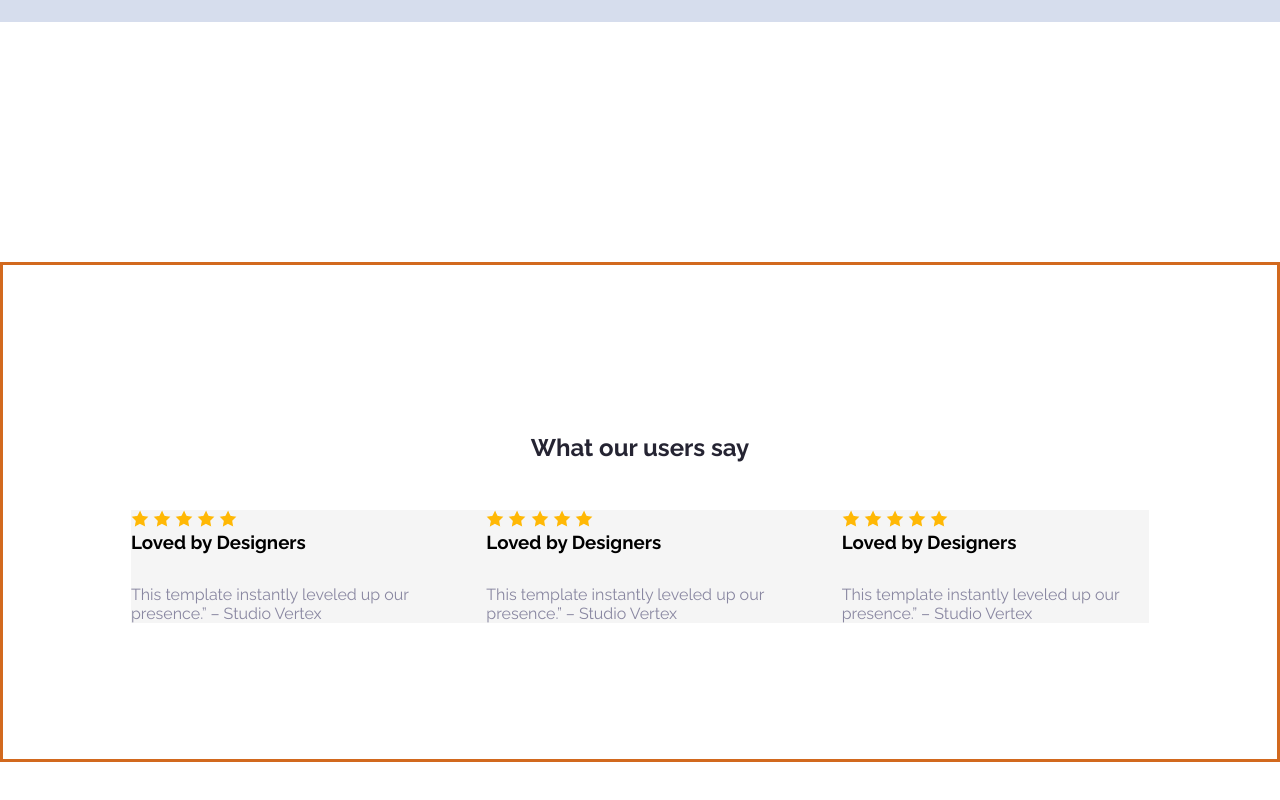
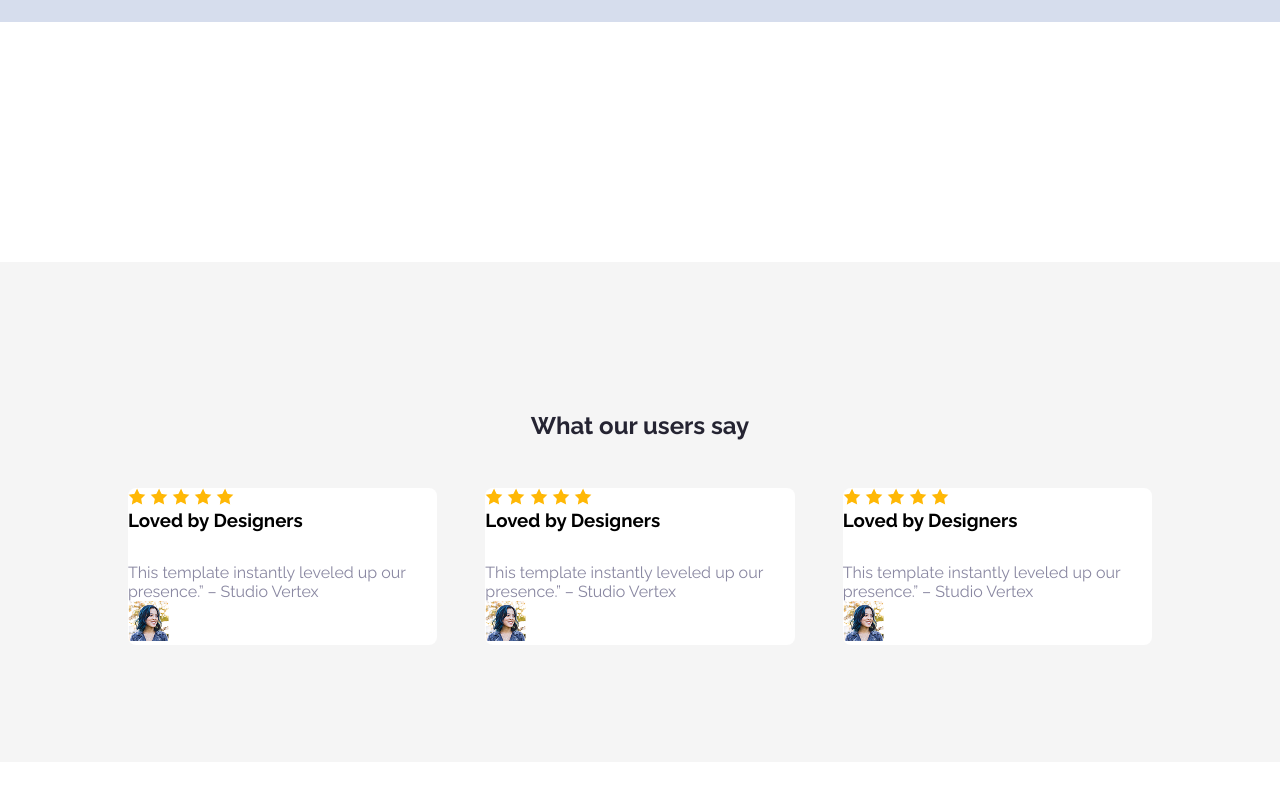
Before and after one commit to withshafiul/M-practice-protfolio-repo, a plain HTML site: page index.html in a window 1280 px wide. Shown: the part 1972-2772 px from the top of the page. Drawn offline with Linux system fonts and the light colour scheme.

Commit message:
all process complate

```diff
--- a/index.html
+++ b/index.html
@@ -63,7 +63,7 @@
 
             <div class="div_mainpreent">
 
-            <div>
+            <div class="div_one">
                 <img src="./Assets/icon-star.png" alt="">
                 <img src="./Assets/icon-star.png" alt="">
                 <img src="./Assets/icon-star.png" alt="">
@@ -72,23 +72,26 @@
                 <h3>Loved by Designers</h3>
                 <p>This template instantly leveled up our presence.” – Studio Vertex</p>
 
+                <img src="./Assets/avatar.png" alt="">
             </div>
 
-            <div ><img src="./Assets/icon-star.png" alt="">
+            <div  class="div_two"><img src="./Assets/icon-star.png" alt="">
                 <img src="./Assets/icon-star.png" alt="">
                 <img src="./Assets/icon-star.png" alt="">
                 <img src="./Assets/icon-star.png" alt="">
                 <img src="./Assets/icon-star.png" alt="">
                 <h3>Loved by Designers</h3>
-                <p>This template instantly leveled up our presence.” – Studio Vertex</p></div>
+                <p>This template instantly leveled up our presence.” – Studio Vertex</p>
+                <img src="./Assets/avatar.png" alt="">
+            </div>
 
-            <div><img src="./Assets/icon-star.png "  alt="">
+            <div  class="div_three"><img src="./Assets/icon-star.png "  alt="">
               <img src="./Assets/icon-star.png "  alt="">
               <img src="./Assets/icon-star.png "  alt="">
               <img src="./Assets/icon-star.png "  alt="">
               <img src="./Assets/icon-star.png "  alt="">
                 <h3>Loved by Designers</h3>
-                <p>This template instantly leveled up our presence.” – Studio Vertex</p></div>
+                <p>This template instantly leveled up our presence.” – Studio Vertex</p><img src="./Assets/avatar.png" alt=""></div>
             </div>
            </section>
           <!-- What our users say section  end here  -->
--- a/style/style.css
+++ b/style/style.css
@@ -146,14 +146,14 @@ font-size: large;
 
            /* What our users say section start  here  */
 .main_sectionparent{
-    border: 3px solid chocolate;
+    /* border: 3px solid chocolate; */
     display: flex;
     justify-content: center;
     align-items: center;
     width: 1280px;
     height: 500px;
     margin: 15rem auto;
-    background-color:#FFFFFF;
+    background-color: whitesmoke;
     padding: 6rem 8rem;
     flex-direction: column;
     gap: 3rem;
@@ -163,8 +163,25 @@ font-size: large;
     /* align-items: center; */
     /* justify-content: center; */
     flex-direction:row;
-    background-color: whitesmoke;
+    /* background-color: whitesmoke; */
     gap: 3rem;
+}
+.div_one{
+    gap: 2rem;
+    background-color: #FFFFFF;
+     border-radius: 0.5rem;
+}
+
+.div_two{
+    gap: 2rem;
+    background-color: #FFFFFF;
+    border-radius: 0.5rem;
+}
+
+.div_three{
+    gap: 2rem;
+    background-color: #FFFFFF;
+     border-radius: 0.5rem;
 }
 
           /* What our users say section end here  */
```
